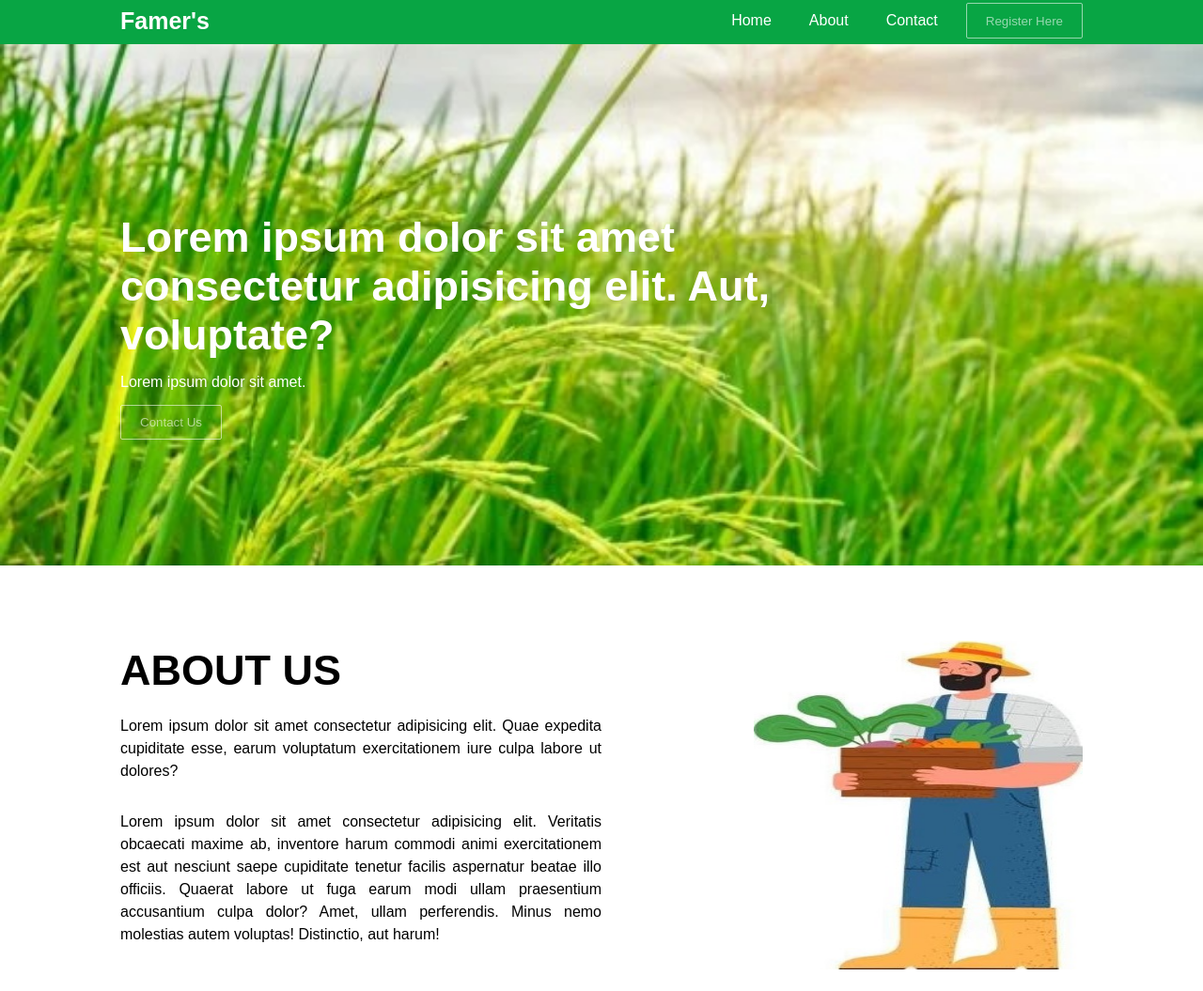
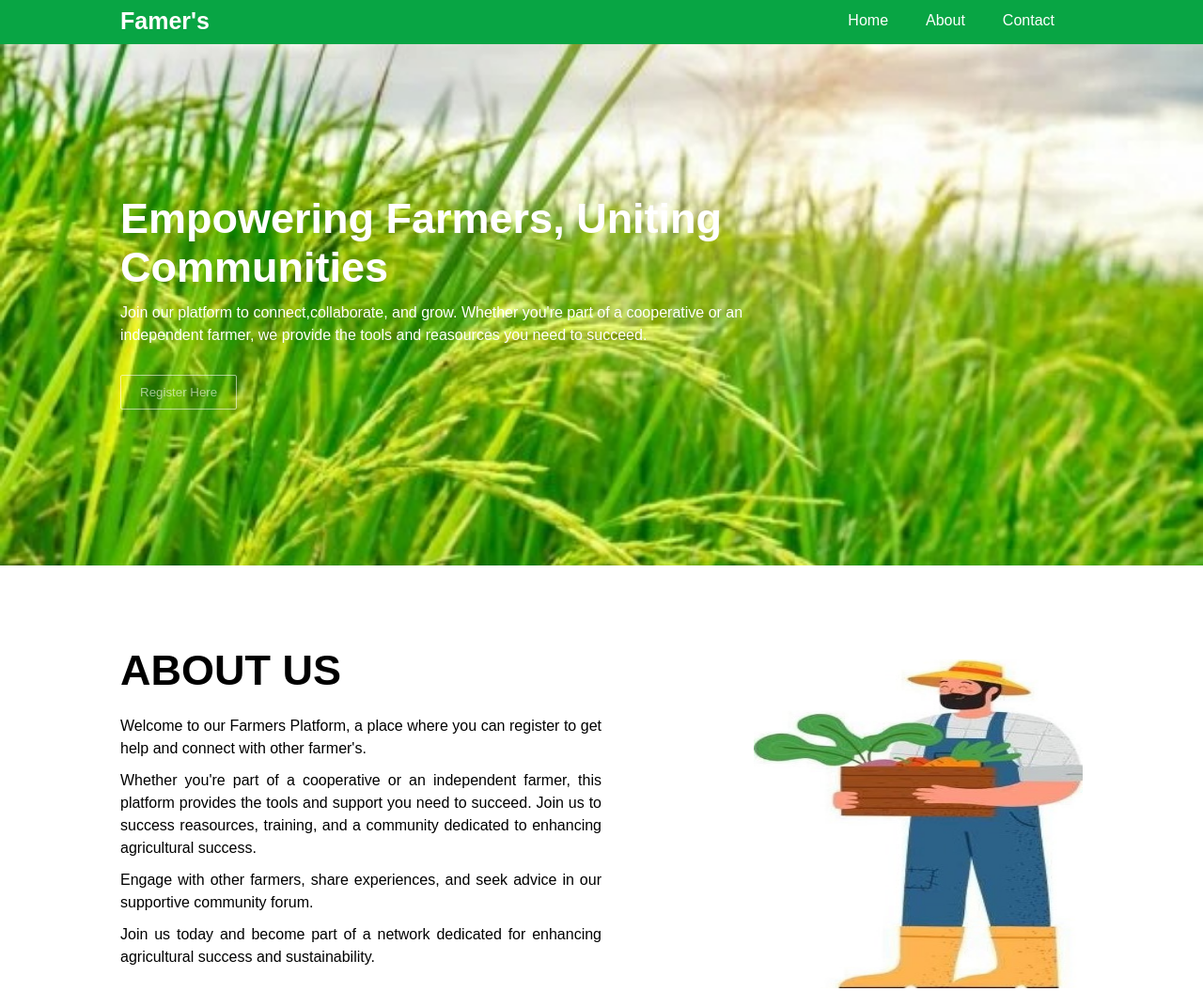
Before and after one commit to HussainAgata/farmer-s-registration-system, a plain HTML site: page index.html in a window 1280 px wide. Shown: the part 3-1058 px from the top of the page at 94% size. Drawn offline with Linux system fonts and the light colour scheme.

Commit message:
initial commit

```diff
--- a/index.html
+++ b/index.html
@@ -16,7 +16,7 @@
                     <li><a href="#">Home</a></li>
                     <li><a href="#abt">About</a></li>
                     <li><a href="#contact">Contact</a></li>
-                    <button>Register Here</button>
+
                 </ul>
             </div>
         </div>
@@ -25,11 +25,13 @@
         <div class="showcase">
         <div class="container">
             <div class="txt">
-           <h3>
-            Lorem ipsum dolor sit amet consectetur adipisicing elit. Aut, voluptate?
-           </h3>
-           <p>Lorem ipsum dolor sit amet.</p>
-           <a href="#contact"><button>Contact Us</button></a>
+           <h1>
+            Empowering Farmers, Uniting Communities
+           </h1>
+           <p>Join our platform to connect,collaborate, and grow. Whether you're part of a cooperative or an
+            independent farmer, we provide the tools and reasources you need to succeed.
+           </p>
+           <a href="#"><button>Register Here</button></a>
         </div>
             </div>
         </div>
@@ -41,8 +43,22 @@
                 <div class="abt">
                     <div class="abt-txt">
                     <h3>ABOUT US</h3>
-                    <span>Lorem ipsum dolor sit amet consectetur adipisicing elit. Quae expedita cupiditate esse, earum voluptatum exercitationem iure culpa labore ut dolores?</span>
-                    <p>Lorem ipsum dolor sit amet consectetur adipisicing elit. Veritatis obcaecati maxime ab, inventore harum commodi animi exercitationem est aut nesciunt saepe cupiditate tenetur facilis aspernatur beatae illo officiis. Quaerat labore ut fuga earum modi ullam praesentium accusantium culpa dolor? Amet, ullam perferendis. Minus nemo molestias autem voluptas! Distinctio, aut harum!</p>
+                        <span>
+                            Welcome to our Farmers Platform, a place where you can register to get help and connect
+                            with other farmer's.
+                        </span>
+                    <p>
+                      Whether you're part of a cooperative or an independent farmer,
+                      this platform provides the tools and support you need to succeed.
+                      Join us to success reasources, training, and a community dedicated to enhancing
+                      agricultural success.
+                        </p>
+                        <p>
+                            Engage with other farmers, share experiences, and seek advice in our supportive community forum.
+                        </p>
+                        <p>
+                            Join us today and become part of a network dedicated for enhancing agricultural success and sustainability.
+                        </p>
                 </div>
                 <img src="images/abt2.jpg" alt="">
             </div>
--- a/style.css
+++ b/style.css
@@ -82,26 +82,32 @@ button:hover{
     color: #fff;
 
 }
-.showcase h3{
+.showcase h1{
     font-size: 45px;
 }
 .showcase .txt{
    width: 70%;
-   padding-top: 180px;
+   padding-top: 160px;
    animation-name: shw-txt;
    animation-duration: 5s;
    animation-delay: 2s;
    animation-fill-mode: forwards;
    opacity: 0;
 }
+.showcase p{
+    line-height: 1.5em;
+    margin-top: 10px;
+}
+
+.showcase button{
+    margin-top: 30px;
+}
 
 @keyframes shw-txt{
     0%{opacity: 0;}
     100%{opacity: 2;}
 }
-.showcase p{
-    line-height: 3em;
-}
+
 
 /*about*/
 .about{
@@ -125,12 +131,12 @@ button:hover{
     text-align: justify;
 }
 .abt p{
-    margin-top: 30px;
+    margin-top: 10px;
 }
 .abt img{
     width: 350px;
     height: 350px;
-    margin-top: -20px;
+    margin-top: 0px;
 }
 
 /*contact*/
@@ -243,7 +249,7 @@ button:hover{
        text-align: center;
     }
     .showcase p{
-        line-height: 3em;
+        line-height: 1.5em;
     }
     .about h3{
         text-align: center;
```
